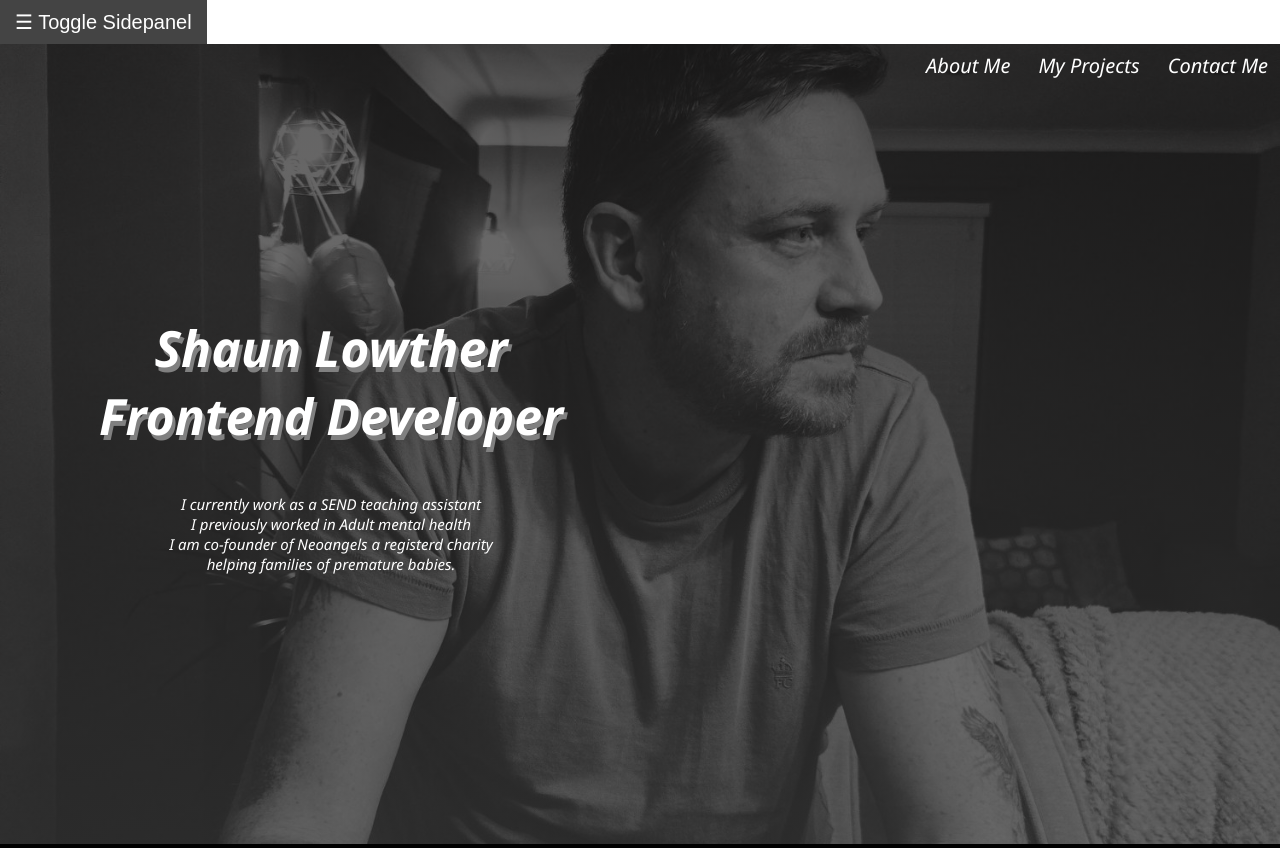
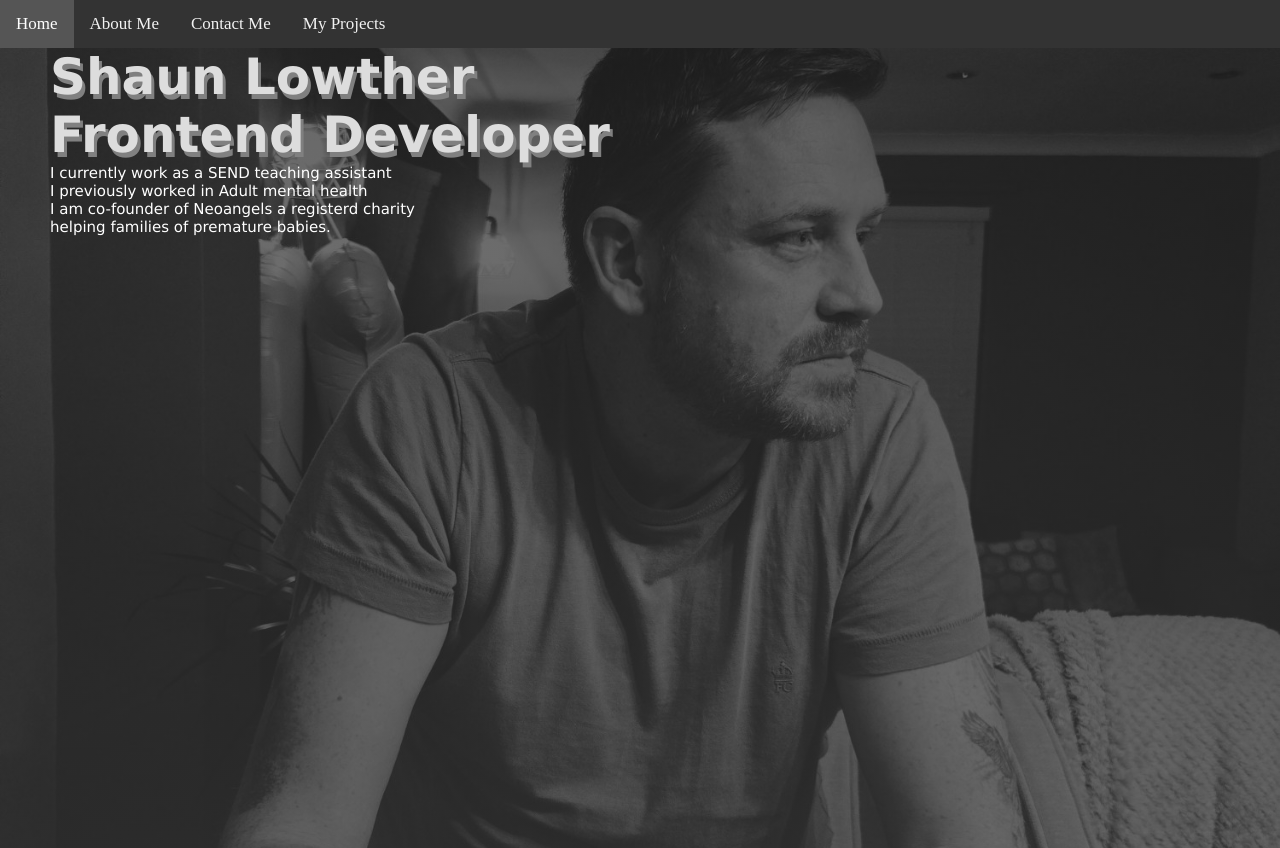
Before and after one commit to Scuddy48/Scuddy48-, a plain HTML site: page index.html in a window 1280 px wide. Shown: the top 848 px of the page. Drawn offline with Linux system fonts and the light colour scheme; a web font is replaced by a local one.

Commit message:
created javascript file

```diff
--- a/index.html
+++ b/index.html
@@ -1,159 +1,107 @@
 <!DOCTYPE html>
 <html lang="en">
   <head>
-  <meta charset="UTF-8">
-  <meta name="viewport" content="width=device-width, initial-scale=1.0">
+    <meta charset="UTF-8" />
+    <meta name="viewport" content="width=device-width, initial-scale=1.0" />
     <title>My Portfolio</title>
-  <link rel="stylesheet" href="style.css">
-  <link rel="preconnect" href="https://fonts.googleapis.com">
-<link rel="preconnect" href="https://fonts.gstatic.com" crossorigin>
-<link href="https://fonts.googleapis.com/css2?family=Barlow+Condensed:ital,wght@0,100;0,200;0,300;0,400;0,500;0,600;0,700;0,800;0,900;1,100;1,200;1,300;1,400;1,500;1,600;1,700;1,800;1,900&family=Dancing+Script&family=Open+Sans:ital,wght@1,500&family=Pacifico&display=swap" rel="stylesheet">
-<style>
-  body {
-    font-family: "Lato", sans-serif;
-  }
-
-  .sidepanel  {
-    width: 0;
-    position: fixed;
-    z-index: 1;
-    height: 250px;
-    top: 0;
-    left: 0;
-    background-color: #111;
-    overflow-x: hidden;
-    transition: 0.5s;
-    padding-top: 60px;
-  }
-
-  .sidepanel a {
-    padding: 8px 8px 8px 32px;
-    text-decoration: none;
-    font-size: 25px;
-    color: #818181;
-    display: block;
-    transition: 0.3s;
-  }
-
-  .sidepanel a:hover {
-    color: #f1f1f1;
-  }
-
-  .sidepanel .closebtn {
-    position: absolute;
-    top: 0;
-    right: 25px;
-    font-size: 36px;
-  }
-
-  .openbtn {
-    font-size: 20px;
-    cursor: pointer;
-    background-color: #111;
-    color: white;
-    padding: 10px 15px;
-    border: none;
-  }
-
-  .openbtn:hover {
-    background-color:#444;
-  }
-  </style>
+    <link rel="stylesheet" href="style.css" />
+    <script src="./js/main.js"></script>
+    <link rel="preconnect" href="https://fonts.googleapis.com" />
+    <link rel="preconnect" href="https://fonts.gstatic.com" crossorigin="" />
+    <link
+      href="https://fonts.googleapis.com/css2?family=Barlow+Condensed:ital,wght@0,100;0,200;0,300;0,400;0,500;0,600;0,700;0,800;0,900;1,100;1,200;1,300;1,400;1,500;1,600;1,700;1,800;1,900&amp;family=Dancing+Script&amp;family=Open+Sans:ital,wght@1,500&amp;family=Pacifico&amp;display=swap"
+      rel="stylesheet"
+    />
   </head>
   <body>
 
-  <div id="mySidepanel" class="sidepanel">
-    <a href="javascript:void(0)" class="closebtn" onclick="closeNav()">×</a>
+    <div class="topnav" id="myTopnav">
+      <a href="#home" class="active">Home</a>
       <a href="#about-me">About Me</a>
+      <a href="#contact">Contact Me</a>
       <a href="#projects">My Projects</a>
-    <a href="#contact">Contact Me</a>
 
+
+      <a href="javascript:void(0);" style="font-size:15px;" class="icon" onclick="handleNavbar()">&#9776;</a>
     </div>
 
-  <button class="openbtn" onclick="openNav()">☰ Toggle Sidepanel</button>
 
-  <script>
-  function openNav() {
-    document.getElementById("mySidepanel").style.width = "250px";
-  }
 
-  function closeNav() {
-    document.getElementById("mySidepanel").style.width = "0";
-  }
-  </script>
-
-   <section class="header">
-        <div class="nav-links">
-          <ul>
-            <li><a href="#about-me">About Me</a></li>
-            <li><a href="#projects">My Projects</a></li>
-            <li><a href="#contact">Contact Me</a></li>
-
-          </ul>
+      <div class="home">
+        <div id="home">
+        <h1>
+          Shaun Lowther<br />
+          Frontend Developer
+        </h1>
+        <p>
+          I currently work as a SEND teaching assistant<br />
+          I previously worked in Adult mental health<br />
+          I am co-founder of Neoangels a registerd charity<br />
+          helping families of premature babies.
+        </p>
         </div>
-    </nav>
-  <div class="text-box">
-    <h1>Shaun Lowther<br>
-    Frontend Developer</h1><br><br>
-   <p>I currently work as a SEND teaching assistant<br>
-      I previously worked in Adult mental health<br>
-      I am co-founder of Neoangels a registerd charity<br>
-      helping families of premature babies.</p>
       </div>
     </section>
-
     <section id="about-me"></section>
     <section class="about-me">
-    <h1>About Me</h1><br>
-    <p>Hi, my name is Shaun,<br>
-       I currently work as a SEND Teaching Assistant in a primary school,<br>
-       where I support children in their educational journey, ensuring they receive classroom support.<br>
-       Before this, I worked as a Child and Young Person Practitioner in the community, <br>
-       helping young people re-engage with education and overcome personal challenges.<br>
-       My career journey began in adult mental health, in both the community and inpatient ward settings.<br>
-       In addition to my work in education and mental health,<br>
-       I am the co-founder of Neoangels,<br>
-       a registered charity dedicated to supporting families with premature babies across two hospitals.<br>
-       Through Neoangels, we provide financial support<br>
-       during what can be an overwhelming time for families,<br>
+      <h1>About Me</h1>
+      <br />
+      <p>
+        Hi, my name is Shaun,<br />
+        I currently work as a SEND Teaching Assistant in a primary school,<br />
+        where I support children in their educational journey, ensuring they
+        receive classroom support.<br />
+        Before this, I worked as a Child and Young Person Practitioner in the
+        community,<br />
+        helping young people re-engage with education and overcome personal
+        challenges.<br />
+        My career journey began in adult mental health, in both the community
+        and inpatient ward settings.<br />
+        In addition to my work in education and mental health,<br />
+        I am the co-founder of Neoangels,<br />
+        a registered charity dedicated to supporting families with premature
+        babies across two hospitals.<br />
+        Neoangels provides financial support during difficult times.<br />
         Currently, I am training to become a Front-End Web Developer.
       </p>
       <div class="row">
         <div class="coaches-col">
-          <img src="images/shaun2.jpg">
+          <img src="images/shaun2.jpg" alt="shaun2" />
           <div class="layer">
             <h3>Shaun</h3>
           </div>
         </div>
         <div class="coaches-col">
-          <img src="images/20250111_140831.jpg">
+          <img src="images/20250111_140831.jpg" alt="20250111_140831" />
           <div class="layer">
             <h3>Frontend</h3>
           </div>
         </div>
         <div class="coaches-col">
-          <img src="images/20250113_174521.jpg">
+          <img src="images/20250113_174521.jpg" alt="20250113_174521" />
           <div class="layer">
             <h3>Developer</h3>
           </div>
         </div>
       </div>
-        </div>
     </section>
-
     <section id="projects"></section>
     <section class="projects">
       <p>Feel free to look at my latest work</p>
       <h2>My Projects</h2>
       <div class="project-card">
-            <a href="file:///Users/test/Desktop/The%20VillageFC.html/index.html" target="_blank">
-                <img src="images/Wynyard FC.jpeg" alt="Wynyard club badge">
+        <a
+          href="file:///Users/test/Desktop/The%20VillageFC.html/index.html"
+          target="_blank"
+          ><img src="images/Wynyard%20FC.jpeg" alt="Wynyard club badge" />
           <h3>Project 1</h3>
-                <p>This is a website for a local junior football team "Wynyard Village football Club.
-                </p>
-            </a>
+          <p>
+            This is a website for a local junior football team "Wynyard Village
+            football Club.
+          </p></a
+        >
+      </div>
     </section>
-
     <section class="footer">
       <div id="contact">
         <h1>Contact Me</h1>
@@ -163,10 +111,14 @@
               <h1>Shaun Lowther</h1>
             </div>
             <div class="card-side card-back">
-                  <h1>Tel: 07484761589<br>
-                    Email: shaun.lowther@outlook.com</h1>
-
-
-
+              <h1>
+                Tel: 07484761589<br />
+                Email: shaun.lowther@outlook.com
+              </h1>
+            </div>
+          </div>
+        </div>
+      </div>
+    </section>
   </body>
 </html>
--- a/style.css
+++ b/style.css
@@ -7,129 +7,104 @@ body{
 	margin: 0;
 }
 
-.header{
+.home{
 	min-height: 100vh;
 	width: 100%;
-  background-image: linear-gradient(rgba(34, 33, 33, 0.7),rgba(59, 59, 59, 0.7)),url(images/20250113_174458.jpg);
+	background-image: linear-gradient(rgba(41, 41, 41, 0.7),rgba(59, 59, 59, 0.7)),url(images/20250113_174458.jpg);
 	background-position: center;
 	background-size: cover;
 	position: relative;
 	font-family: 'Segoe UI', Tahoma, Geneva, Verdana, sans-serif;
 	font-optical-sizing: auto;
 	font-weight: 500;
-  font-style: italic;
+	font-family: 'Franklin Gothic Medium', 'Arial Narrow', Arial, sans-serif;
 	font-variation-settings:"wdth" 100 ;
+	color: #ddd;
 }
 
-@media(max-width: 500){
-  .header {
-    font-size: 20px;
-  }
+.home h1{
+	margin-left: 50px;
+	font-size: 50px;
+	text-shadow: 3px 5px gray;
+	font-family:'Lucida Sans', 'Lucida Sans Regular', 'Lucida Grande', 'Lucida Sans Unicode', Geneva, Verdana, sans-serif;
 }
 
-nav{
-  display: flex;
-  padding: 2% 6%;
-  justify-content: space-between;
-  align-items: center;
+.home p{
+	margin-left: 50px;
+	font-size: 15px;
+	font-family:'Lucida Sans', 'Lucida Sans Regular', 'Lucida Grande', 'Lucida Sans Unicode', Geneva, Verdana, sans-serif;
+	color: rgb(255, 255, 255);
 }
 
-.nav-links{
-  flex: 1;
-  text-align: right;
+.topnav {
 	position: sticky;
 	top: 0;
   overflow: hidden;
+	z-index: 2;
+  background-color: #333;
 }
 
-.nav-links ul li{
-  list-style: none;
-  display: inline-block;
-  padding: 8px 12px;
+.topnav a {
+  float: left;
+  display: block;
+  color: #f2f2f2;
+  text-align: center;
+  padding: 14px 16px;
+  text-decoration: none;
+  font-size: 17px;
 }
 
-.nav-links ul li a{
-  color: rgb(255, 255, 255);
-  text-decoration: none;
-  font-size: 20px;
+.active {
+  background-color: #000000;
+  color: white;
 }
 
-.nav-links ul li::after{
-  content: '';
-  width: 0%;
-  height: 2px;
-  background: rgb(255, 255, 255);
-  display: block;
-  margin: auto;
-  transition: 0.5s;
+.topnav .icon {
+  display: none;
 }
 
-.nav-links ul li:hover::after{
-  width: 100%;
+.topnav a:hover {
+  background-color: #555;
+  color: white;
 }
 
-.text-box{
-  width: 90%;
-  color: rgb(255, 255, 255);
-  position: absolute;
-  top: 50%;
-  left: 20%;
-  transform: translate(-50%,-50%);text-align: center;
+@media screen and (max-width: 600px) {
+  .topnav a:not(:first-child) {
+    display: none;
+  }
+
+  .topnav a.icon {
+    float: right;
+    display: block;
+  }
 
 }
 
-.text-box h1{
-  margin-left: 150px;
-  font-size: 50px;
-  text-shadow: 3px 5px gray;
+@media screen and (max-width: 600px) {
+  .topnav.responsive {position: relative;}
+  .topnav.responsive .icon {
+    position: absolute;
+    right: 0;
+    top: 0;
   }
 
-.text-box p{
-  margin-left: 150px;
-  font-size: 15px;
-  color: rgb(255, 255, 255);
-}
-@media(max-width: 500){
-  .text-box {
-    font-size: 20px;
+  .topnav.responsive a {
+    float: none;
+    display: block;
+    text-align: left;
   }
 
-
-
-.See-More:hover{
-  border: 1px solid rgb(255, 255, 255);
-  border-radius: 40px;
-  background: rgb(255, 255, 255);
-  transition: 0.6s ease-in-out;
+  .topnav.responsive {float: none;}
+  .topnav.responsive {position: relative;}
+  .topnav.responsive {
+    display: block;
+    width: 100%;
+    text-align: left;
   }
 
-    .nav-links ul li{
-      display: block;
-    }
-    .nav-links{
-      position: absolute;
-      background: rgb(252, 252, 252);
-      height: 100vh;
-      width: 200px;
-      top: 0;
-      right: -200;
-      text-align: left;
-      z-index: 2;
 }
 
-    nav .fa{
-      display: block;
-      color: rgb(255, 255, 255);
-      margin: 10px;
-      font-size: 22px;
-      cursor: pointer;
-    }
-    .nav-links ul{
-      padding: 30px;
-    }
-  }
 /*-- about me --*/
-
 .about-me{
 	width: 100%;
 	margin: auto;
@@ -139,6 +114,7 @@ nav{
 	color: rgb(255, 255, 255);
 	font-family: 'Segoe UI', Tahoma, Geneva, Verdana, sans-serif;
 }
+
 .about-me h1{
 	font-family: 'Segoe UI', Tahoma, Geneva, Verdana, sans-serif;
 }
@@ -187,16 +163,12 @@ nav{
 	bottom: 49%;
 	opacity: 1;
 }
-
 @media(max-width: 700px){
 	.row{
 		flex-direction: column;
 	}
 }
-
-
 /*-- Project --*/
-
 .projects{
 	width: 100%;
 	margin: auto;
@@ -218,11 +190,7 @@ nav{
 	overflow: hidden;
 }
 
-
-
-
 /*-- Contact me --*/
-
 .contact{
 	margin: 100px auto;
 	width: 100%;
@@ -239,6 +207,7 @@ nav{
 	margin-bottom: 30px;
 	padding: 0;
 }
+
 .row{
 	margin-top: 5%;
 	display: flex;
@@ -252,7 +221,6 @@ nav{
 }
 
 /*-- footer --*/
-
 .footer{
 	margin: 0;
 	width: 100%;
@@ -261,21 +229,21 @@ nav{
 	font-size: 30px;
 	background: #000000;
 	color: rgb(255, 255, 255);
-
 }
 
 .footer h1{
 	margin-bottom: 25px;
 	margin-top: 20px;
 	font-weight: 600;
-
 }
 
 .card-container{
 	width: 300px;
 	height: 200px;
-  perspective: 1000px; /* This creates a 3D effect */
+	perspective: 1000px;
+	/* This creates a 3D effect */
 }
+
 .card{
 	width: 100%;
 	height: 100%;
@@ -284,9 +252,11 @@ nav{
 	transition: transform 0.8s ease;
 	cursor: pointer;
 }
+
 .card:hover{
 	transform: rotateY(180deg);
 }
+
 .card-side{
 	position: absolute;
 	width: 100%;
@@ -300,9 +270,11 @@ nav{
 	color: rgb(255, 255, 255);
 	font-size: 15px;
 }
+
 .card-front{
 	background: rgb(255, 255, 255);
 }
+
 .card-back{
 	background: rgb(255, 255, 255);
 	transform: rotateY(180deg);
```
Also changed, not shown: js/main.js (added, +8 -0 lines). Lines whose indentation alone changed are shown as unchanged.
